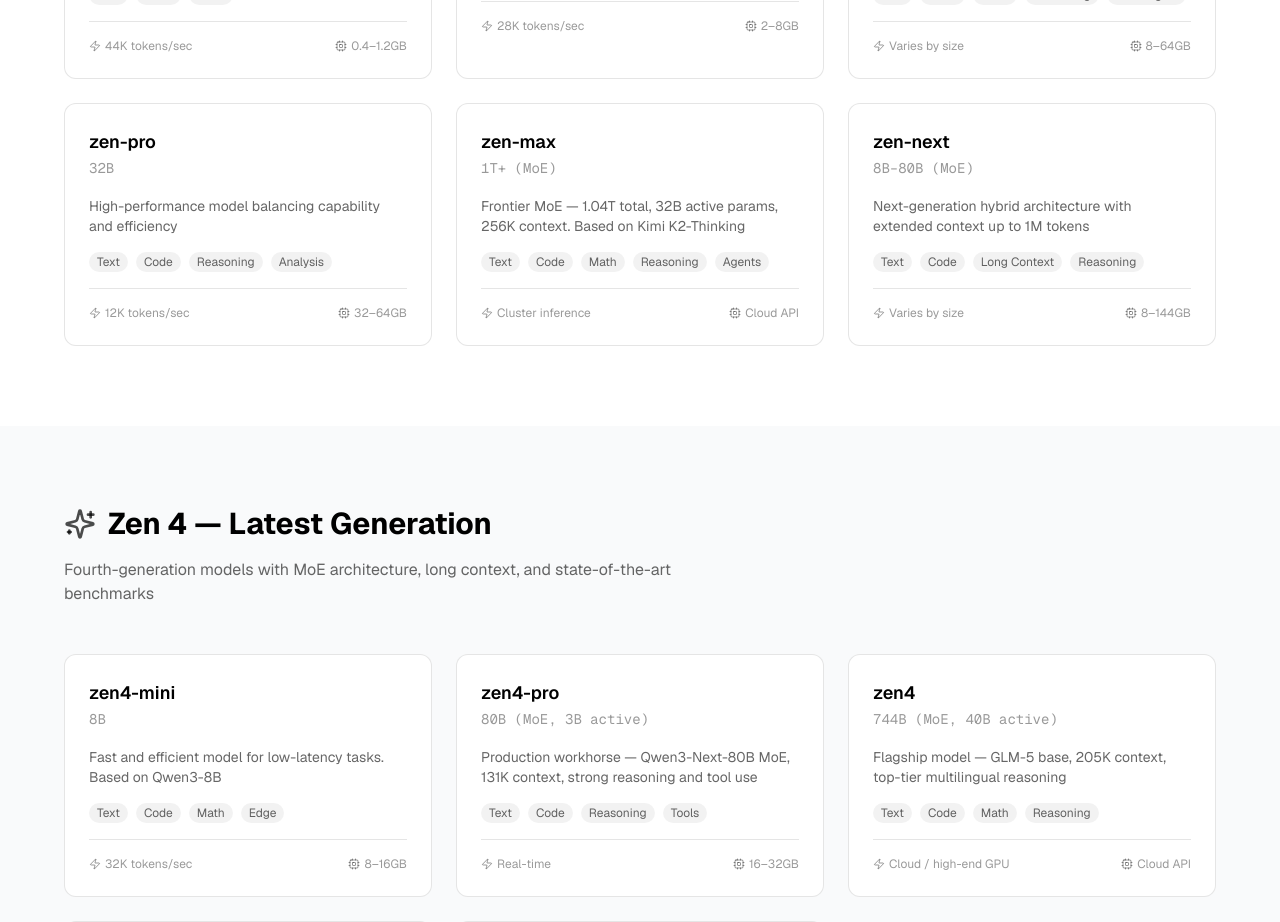
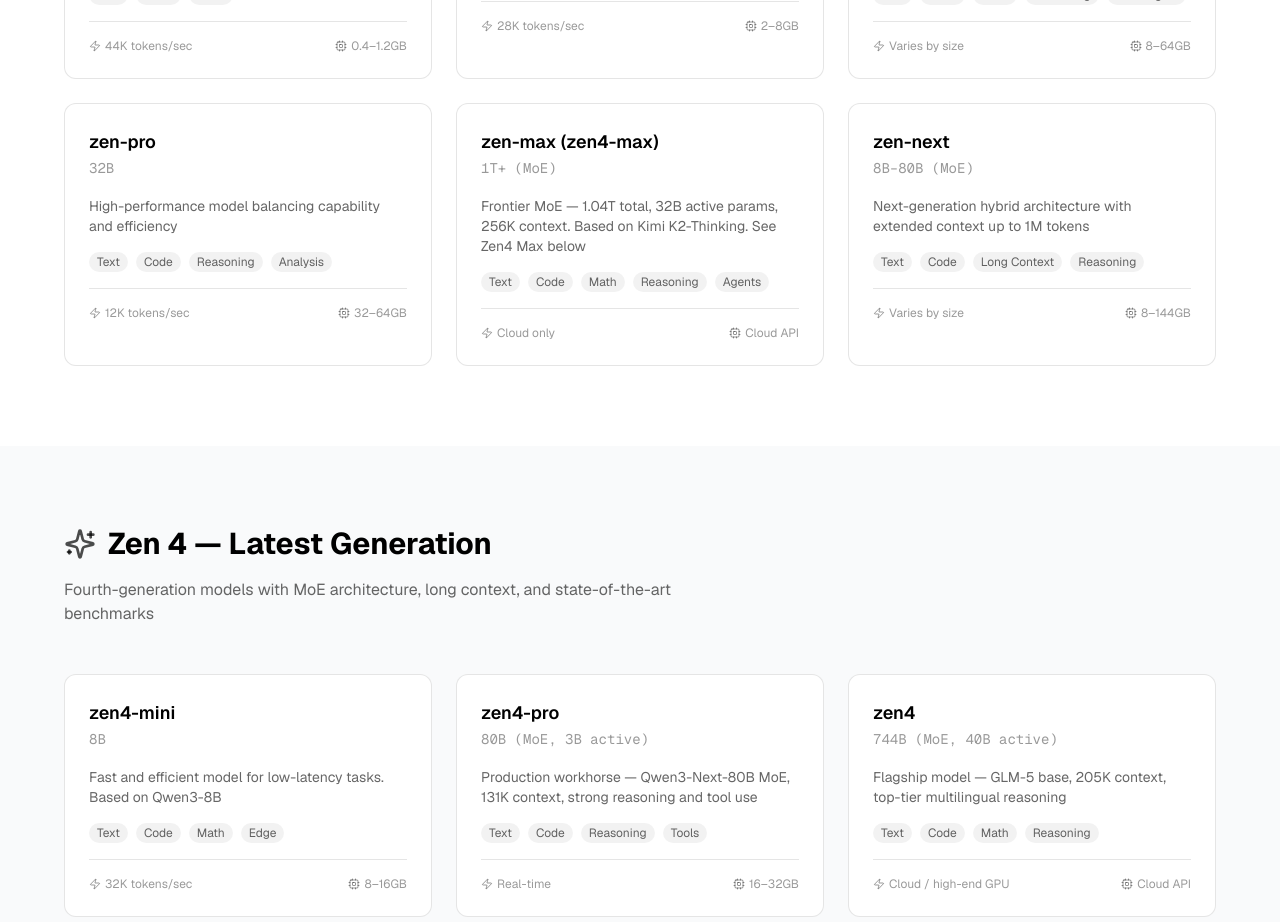
Before and after one commit to hanzoai/hanzo.industries, a React (Vite) app: page /models in a window 1280 px wide. Shown: the part 1720-2642 px from the top of the page. Built offline with nearby package versions, Linux system fonts and the light colour scheme.

Commit message:
fix: zen-max is zen4-max — clarify they are the same model

```diff
--- a/src/pages/AIModels.tsx
+++ b/src/pages/AIModels.tsx
@@ -72,10 +72,10 @@ const modelFamilies = {
         href: "https://huggingface.co/zenlm/zen-pro-32b",
       },
       {
-        name: "zen-max",
+        name: "zen-max (zen4-max)",
         params: "1T+ (MoE)",
-        description: "Frontier MoE — 1.04T total, 32B active params, 256K context. Based on Kimi K2-Thinking",
-        performance: "Cluster inference",
+        description: "Frontier MoE — 1.04T total, 32B active params, 256K context. Based on Kimi K2-Thinking. See Zen4 Max below",
+        performance: "Cloud only",
         memory: "Cloud API",
         capabilities: ["Text", "Code", "Math", "Reasoning", "Agents"],
         href: "https://huggingface.co/zenlm/zen-max",
```
Also changed, not shown: 1 other file (tests, documents, lock files or other folders).
